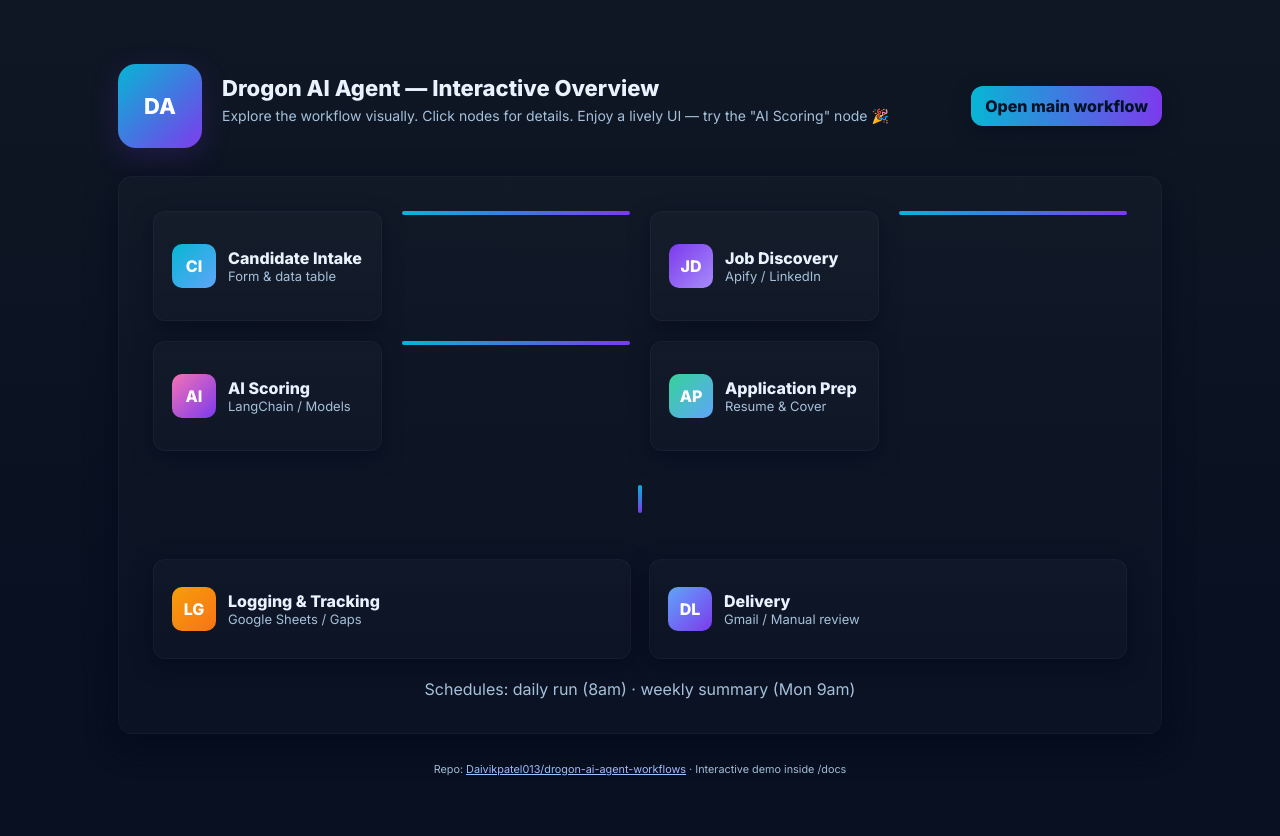
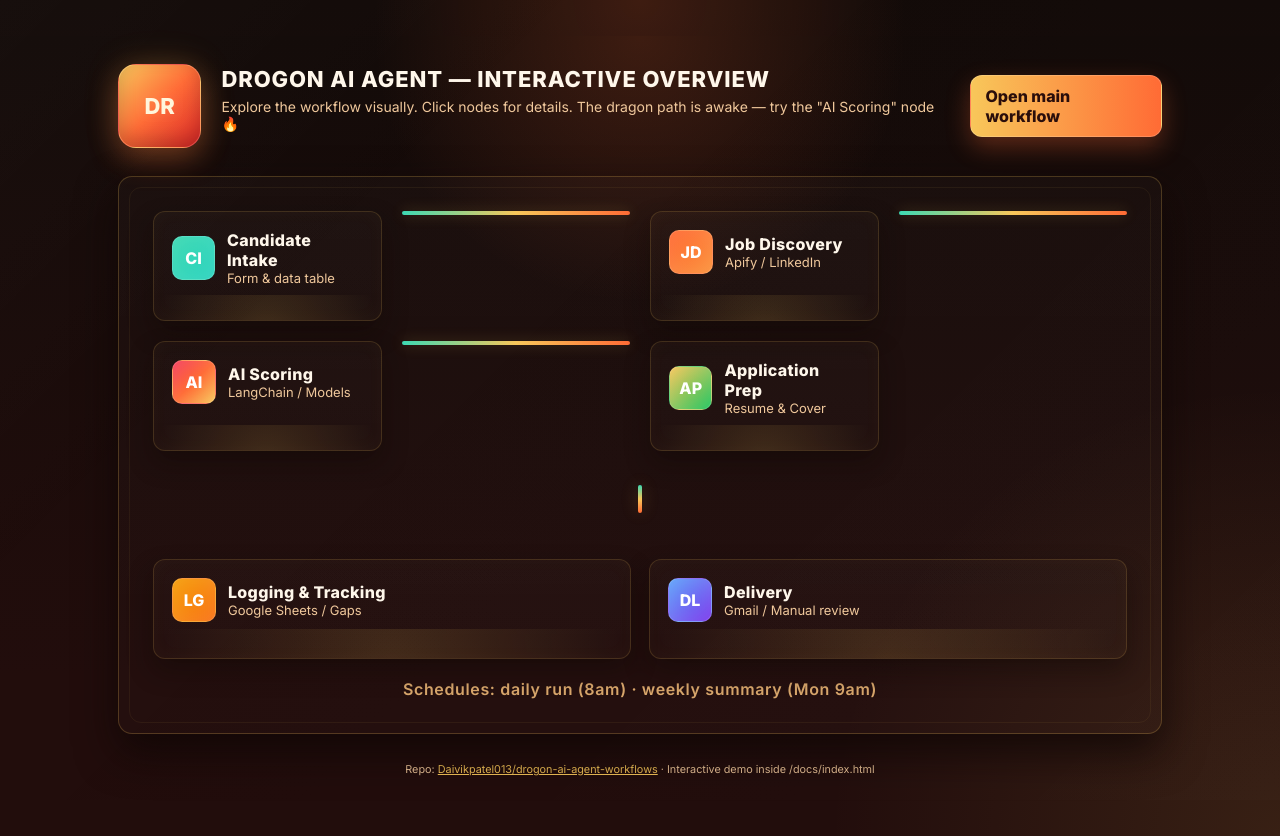
Before and after one commit to Daivikpatel013/drogon-ai-agent-workflows, a website: page docs/index.html in a window 1280 px wide. Drawn offline with Linux system fonts and the light colour scheme.

Commit message:
Apply dragon-themed redesign to the interactive workflow landing page.

```diff
--- a/docs/index.html
+++ b/docs/index.html
@@ -8,75 +8,90 @@
   <link href="https://fonts.googleapis.com/css2?family=Inter:wght@300;400;600;800&family=Poppins:wght@400;600&display=swap" rel="stylesheet">
   <style>
     :root{
-      --bg-1: #0f1724; /* deep navy */
-      --bg-2: #081021; /* darker */
-      --card: #0b1220;
-      --muted: #a6c0db;
-      --accent-1: #7c3aed; /* violet */
-      --accent-2: #06b6d4; /* teal */
+      --bg-1: #130b09;
+      --bg-2: #220d0c;
+      --bg-3: #0f0d12;
+      --card: #1a0d0e;
+      --muted: #f0c89c;
+      --muted-2: #d9a76c;
+      --accent-1: #ff6b35;
+      --accent-2: #f8c75a;
+      --accent-3: #dc2626;
+      --accent-4: #3dd9b3;
       --glass: rgba(255,255,255,0.04);
       --glass-2: rgba(255,255,255,0.02);
       --radius: 14px;
-      --shadow-soft: 0 10px 30px rgba(2,6,23,0.6);
+      --shadow-soft: 0 18px 40px rgba(15, 6, 5, 0.8);
+      --border: rgba(248, 199, 90, 0.22);
     }
 
     *{box-sizing:border-box}
-    html,body{height:100%;margin:0;font-family:Inter, Poppins, system-ui, -apple-system, 'Segoe UI', Roboto, 'Helvetica Neue', Arial; background:linear-gradient(180deg,var(--bg-1) 0%,var(--bg-2) 80%);color:#e9f2ff;-webkit-font-smoothing:antialiased}
+    html,body{height:100%;margin:0;font-family:Inter, Poppins, system-ui, -apple-system, 'Segoe UI', Roboto, 'Helvetica Neue', Arial; background:
+      radial-gradient(circle at top, rgba(255,107,53,0.18), transparent 26%),
+      radial-gradient(circle at bottom right, rgba(248,199,90,0.10), transparent 30%),
+      linear-gradient(180deg,var(--bg-1) 0%,var(--bg-2) 80%);
+      color:#fff7eb}
+    body::before{content:"";position:fixed;inset:0;pointer-events:none;background:linear-gradient(135deg, rgba(255,255,255,0.02), transparent 30%, rgba(255,255,255,0.01));}
+
+    a{color:inherit}
 
     .wrap{max-width:1100px;margin:36px auto;padding:28px}
     header{display:flex;align-items:center;gap:20px}
 
     .logo{
-      width:84px;height:84px;border-radius:18px;display:flex;align-items:center;justify-content:center;font-weight:800;font-size:22px;color:white;
-      background:linear-gradient(135deg,var(--accent-2),var(--accent-1));box-shadow:0 8px 30px rgba(124,58,237,0.18), inset 0 -6px 18px rgba(255,255,255,0.02);
+      width:84px;height:84px;border-radius:18px;display:flex;align-items:center;justify-content:center;font-weight:800;font-size:22px;color:#fff6dc;
+      background:linear-gradient(135deg,var(--accent-2),var(--accent-1),var(--accent-3));
+      box-shadow:0 12px 30px rgba(255, 107, 53, 0.28), inset 0 -8px 18px rgba(0,0,0,0.18), 0 0 35px rgba(248,199,90,0.18);
+      border:1px solid rgba(255,255,255,0.15);
+      text-shadow:0 0 18px rgba(255, 255, 255, 0.12);
     }
 
-    h1{margin:0;font-size:22px;font-weight:700}
+    h1{margin:0;font-size:22px;font-weight:800;letter-spacing:0.04em;text-transform:uppercase}
     p.lead{color:var(--muted);margin-top:6px;font-size:14px}
 
     .controls{margin-left:auto;display:flex;gap:12px;align-items:center}
-    .btn{display:inline-flex;align-items:center;gap:10px;padding:10px 14px;border-radius:12px;background:linear-gradient(90deg,var(--accent-2),var(--accent-1));color:#021226;font-weight:700;text-decoration:none;border:none;cursor:pointer;box-shadow:0 6px 18px rgba(7,12,29,0.6)}
+    .btn{display:inline-flex;align-items:center;gap:10px;padding:10px 14px;border-radius:12px;background:linear-gradient(90deg,var(--accent-2),var(--accent-1));color:#2a0e0b;font-weight:800;text-decoration:none;border:1px solid rgba(255,255,255,0.18);box-shadow:0 10px 25px rgba(255,107,53,0.3)}
+    .btn:hover{filter:brightness(1.05)}
 
-    /* canvas */
-    .canvas{margin-top:28px;background:linear-gradient(180deg, rgba(255,255,255,0.02), rgba(255,255,255,0.01));padding:34px;border-radius:var(--radius);box-shadow:var(--shadow-soft);position:relative;border:1px solid rgba(255,255,255,0.03)}
+    .canvas{margin-top:28px;background:linear-gradient(180deg, rgba(255,255,255,0.02), rgba(255,255,255,0.01));padding:34px;border-radius:var(--radius);box-shadow:var(--shadow-soft);position:relative;border:1px solid var(--border)}
+    .canvas::before{content:"";position:absolute;inset:10px;border-radius:12px;border:1px solid rgba(248,199,90,0.06);pointer-events:none}
 
     .layout{display:grid;grid-template-columns:repeat(4,1fr);gap:20px;align-items:start}
 
     .node{
-      min-height:110px;padding:18px;border-radius:12px;background:linear-gradient(180deg, rgba(255,255,255,0.02), rgba(255,255,255,0.01));border:1px solid rgba(255,255,255,0.03);box-shadow:0 6px 20px rgba(2,6,23,0.5);transition:transform .22s ease,box-shadow .22s ease;cursor:pointer;display:flex;flex-direction:column;justify-content:center;gap:6px
+      min-height:110px;padding:18px;border-radius:12px;background:linear-gradient(180deg, rgba(255,255,255,0.02), rgba(255,255,255,0.01));border:1px solid rgba(248,199,90,0.16);box-shadow:0 12px 25px rgba(15, 6, 5, 0.45), inset 0 0 18px rgba(248,199,90,0.03);transition:transform 0.2s ease, box-shadow 0.2s ease, border-color 0.2s ease;cursor:pointer;position:relative;overflow:hidden;
     }
-    .node:focus{outline:3px solid rgba(124,58,237,0.18)}
-    .node:hover{transform:translateY(-8px);box-shadow:0 22px 36px rgba(2,6,23,0.7)}
-    .node h3{margin:0;font-size:16px}
+    .node::after{content:"";position:absolute;inset:auto -30% -40% -30%;height:68px;background:radial-gradient(circle, rgba(248,199,90,0.14), transparent 60%);pointer-events:none}
+    .node:focus{outline:3px solid rgba(248,199,90,0.22)}
+    .node:hover{transform:translateY(-8px);box-shadow:0 26px 26px rgba(20, 8, 8, 0.67), 0 0 12px rgba(248,199,90,0.12);border-color:rgba(248,199,90,0.28)}
+    .node h3{margin:0;font-size:16px;letter-spacing:0.02em}
     .node p{color:var(--muted);margin:0;font-size:13px}
 
-    .node .icon{width:44px;height:44px;border-radius:10px;display:inline-flex;align-items:center;justify-content:center;color:white;font-weight:700}
+    .node .icon{width:44px;height:44px;border-radius:10px;display:inline-flex;align-items:center;justify-content:center;color:white;font-weight:800;border:1px solid rgba(255,255,255,0.18);box-shadow:inset 0 0 20px rgba(255,255,255,0.08)}
 
-    .row-center{display:flex;gap:12px;align-items:center}
+    .row-center{display:flex;gap:12px;align-items:center;position:relative;z-index:1}
 
-    .connector{height:4px;background:linear-gradient(90deg,var(--accent-2),var(--accent-1));align-self:center;border-radius:999px}
-    .vconnector{width:4px;height:28px;background:linear-gradient(180deg,var(--accent-2),var(--accent-1));margin:16px auto;border-radius:999px}
+    .connector{height:4px;background:linear-gradient(90deg,var(--accent-4),var(--accent-2),var(--accent-1));align-self:center;border-radius:999px;box-shadow:0 0 14px rgba(248,199,90,0.24)}
+    .vconnector{width:4px;height:28px;background:linear-gradient(180deg,var(--accent-4),var(--accent-2),var(--accent-1));margin:16px auto;border-radius:999px;box-shadow:0 0 16px rgba(248,199,90,0.25)}
 
     .lower{display:grid;grid-template-columns:1fr 1fr;gap:18px;margin-top:12px}
 
-    .meta{margin-top:20px;text-align:center;color:var(--muted)}
+    .meta{margin-top:20px;text-align:center;color:var(--muted-2);font-weight:600;letter-spacing:0.04em}
 
-    /* modal */
-    .modal{position:fixed;inset:0;display:none;align-items:center;justify-content:center;background:linear-gradient(0deg,rgba(2,6,23,0.6),rgba(2,6,23,0.6));z-index:50}
+    .modal{position:fixed;inset:0;display:none;align-items:center;justify-content:center;background:linear-gradient(0deg,rgba(18,11,9,0.72),rgba(18,11,9,0.72));z-index:50}
     .modal.show{display:flex}
-    .sheet{width:720px;background:linear-gradient(180deg,#07111a,#081024);border-radius:14px;padding:22px;border:1px solid rgba(255,255,255,0.04);box-shadow:0 30px 80px rgba(2,6,23,0.7)}
-    .sheet h2{margin:0 0 8px;font-weight:700}
-    .sheet p{color:var(--muted);margin:0}
-    .close{float:right;color:var(--muted);cursor:pointer;font-size:18px}
+    .sheet{width:720px;background:linear-gradient(180deg,#1b0b0a,#120d12);border-radius:14px;padding:22px;border:1px solid rgba(248,199,90,0.18);box-shadow:0 30px 80px rgba(20, 8, 8, 0.8);position:relative}
+    .sheet::before{content:"";position:absolute;inset:0;border-radius:inherit;background:radial-gradient(circle at top right, rgba(255,107,53,0.14), transparent 30%);pointer-events:none}
+    .sheet h2{margin:0 0 8px;font-weight:800;letter-spacing:0.04em}
+    .sheet p{color:var(--muted);margin:0;line-height:1.6;position:relative;z-index:1}
+    .close{float:right;color:var(--muted);cursor:pointer;font-size:18px;position:relative;z-index:1}
 
-    /* confetti */
     .confetti{position:fixed;left:0;top:0;right:0;bottom:0;pointer-events:none;overflow:hidden;z-index:40}
     .c{position:absolute;width:10px;height:16px;opacity:0;transform:translateY(-20px) rotate(0deg);border-radius:2px}
     @keyframes fall{0%{opacity:1;transform:translateY(-10vh) rotate(0deg)}100%{opacity:1;transform:translateY(110vh) rotate(720deg)}}
 
     footer{margin-top:26px;color:var(--muted);font-size:13px;text-align:center}
 
-    /* responsiveness */
     @media (max-width:920px){
       .layout{grid-template-columns:repeat(2,1fr)}
       .lower{grid-template-columns:1fr}
@@ -92,10 +107,10 @@
 <body>
   <div class="wrap">
     <header>
-      <div class="logo" aria-hidden>DA</div>
+      <div class="logo" aria-hidden>DR</div>
       <div>
         <h1>Drogon AI Agent — Interactive Overview</h1>
-        <p class="lead">Explore the workflow visually. Click nodes for details. Enjoy a lively UI — try the "AI Scoring" node 🎉</p>
+        <p class="lead">Explore the workflow visually. Click nodes for details. The dragon path is awake — try the "AI Scoring" node 🔥</p>
       </div>
 
       <div class="controls" aria-hidden>
@@ -109,7 +124,7 @@
         <div class="layout" aria-label="workflow nodes">
           <div class="node" data-key="candidate" tabindex="0" role="button" aria-pressed="false">
             <div class="row-center">
-              <div class="icon" style="background:linear-gradient(135deg,var(--accent-2),#60a5fa)">CI</div>
+              <div class="icon" style="background:linear-gradient(135deg,var(--accent-4),#2dd4bf)">CI</div>
               <div>
                 <h3>Candidate Intake</h3>
                 <p>Form & data table</p>
@@ -123,7 +138,7 @@
 
           <div class="node" data-key="discovery" tabindex="0" role="button" aria-pressed="false">
             <div class="row-center">
-              <div class="icon" style="background:linear-gradient(135deg,var(--accent-1),#a78bfa)">JD</div>
+              <div class="icon" style="background:linear-gradient(135deg,var(--accent-1),#fb923c)">JD</div>
               <div>
                 <h3>Job Discovery</h3>
                 <p>Apify / LinkedIn</p>
@@ -137,7 +152,7 @@
 
           <div class="node" data-key="ai" tabindex="0" role="button" aria-pressed="false">
             <div class="row-center">
-              <div class="icon" style="background:linear-gradient(135deg,#f472b6,var(--accent-1))">AI</div>
+              <div class="icon" style="background:linear-gradient(135deg,#f43f5e,var(--accent-1),#f8c75a)">AI</div>
               <div>
                 <h3>AI Scoring</h3>
                 <p>LangChain / Models</p>
@@ -151,7 +166,7 @@
 
           <div class="node" data-key="prep" tabindex="0" role="button" aria-pressed="false">
             <div class="row-center">
-              <div class="icon" style="background:linear-gradient(135deg,#34d399,#60a5fa)">AP</div>
+              <div class="icon" style="background:linear-gradient(135deg,#f8c75a,#22c55e)">AP</div>
               <div>
                 <h3>Application Prep</h3>
                 <p>Resume & Cover</p>
@@ -191,7 +206,7 @@
     </main>
 
     <footer>
-      <small>Repo: <a href="https://github.com/Daivikpatel013/drogon-ai-agent-workflows" target="_blank" style="color:#9fc5ff">Daivikpatel013/drogon-ai-agent-workflows</a> · Interactive demo inside /docs</small>
+      <small>Repo: <a href="https://github.com/Daivikpatel013/drogon-ai-agent-workflows" target="_blank" style="color:#f8c75a">Daivikpatel013/drogon-ai-agent-workflows</a> · Interactive demo inside /docs/index.html</small>
     </footer>
   </div>
 
@@ -217,7 +232,6 @@
       delivery:{title:'Delivery',body:'Composes the daily digest email and allows human review before sending to recruiters.'}
     };
 
-    // keyboard + mouse accessible nodes
     function openModalForKey(key){
       const m=document.getElementById('modal');
       document.getElementById('mTitle').textContent=data[key].title;
@@ -247,14 +261,14 @@
       m.setAttribute('aria-hidden','true');
     });
 
-    document.getElementById('modal').addEventListener('click',(e)=>{if(e.target.id==='modal'){document.getElementById('modal').classList.remove('show');document.getElementById('modal').setAttribute('aria-hidden','true')}});
+    document.getElementById('modal').addEventListener('click',(e)=>{if(e.target.id==='modal'){document.getElementById('modal').classList.remove('show');document.getElementById('modal').setAttribute('aria-hidden','true');}});
 
     function triggerConfetti(){
       const area=document.getElementById('confetti');
       for(let i=0;i<90;i++){
         const el=document.createElement('div');el.className='c';
         const left=Math.random()*100;el.style.left=left+'%';
-        const colors=['#60a5fa','#f472b6','#34d399','#fbbf24','#a78bfa','#06b6d4'];
+        const colors=['#f8c75a','#ff6b35','#f43f5e','#22c55e','#fbbf24','#fca5a5','#facc15'];
         el.style.background=colors[Math.floor(Math.random()*colors.length)];
         el.style.top='-10px';el.style.opacity=1;area.appendChild(el);
         const dur=1.6+Math.random()*2.4;el.style.animation=`fall ${dur}s linear forwards`;el.style.transform=`rotate(${Math.random()*720}deg)`;
```
